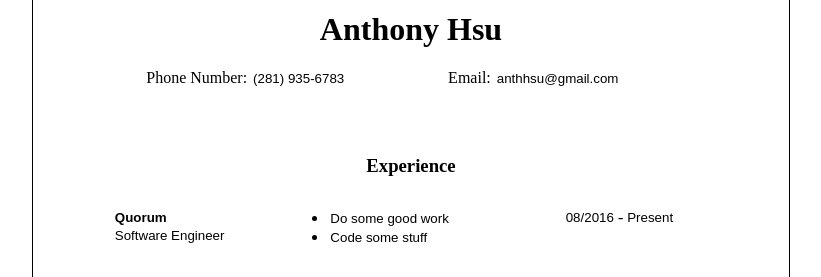
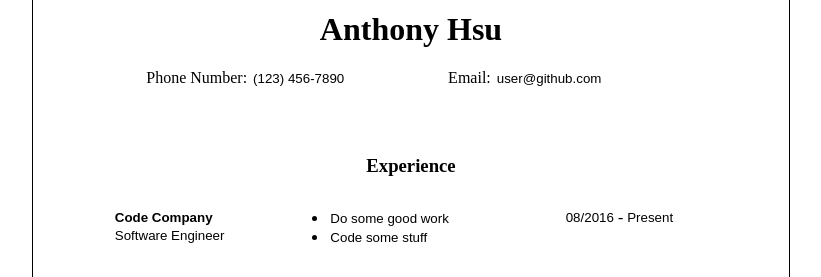
Before and after one commit to anthony-hsu/cv-project, a React (Create React App) app: page / in a window 1280 px wide. Shown: the part 128-405 px from the top of the page, without its empty margins (229-1050 px from the left). Built offline with nearby package versions, Linux system fonts and the light colour scheme.

Commit message:
Replace with dummy info

```diff
--- a/public/index.html
+++ b/public/index.html
@@ -22,7 +22,7 @@
       work correctly both with client-side routing and a non-root public URL.
       Learn how to configure a non-root public URL by running `npm run build`.
     -->
-    <title>React App</title>
+    <title>CV App</title>
   </head>
   <body>
     <noscript>You need to enable JavaScript to run this app.</noscript>
--- a/src/components/ExperienceItem.js
+++ b/src/components/ExperienceItem.js
@@ -6,7 +6,7 @@ class ExperienceItem extends Component {
     super(props);
 
     this.state = {
-      company: "Quorum",
+      company: "Code Company",
       role: "Software Engineer",
       start: "08/2016",
       end: "Present",
--- a/src/components/General.js
+++ b/src/components/General.js
@@ -6,8 +6,8 @@ class General extends Component {
 
     this.state = {
       name: "Anthony Hsu",
-      phone: "(281) 935-6783",
-      email: "anthhsu@gmail.com",
+      phone: "(123) 456-7890",
+      email: "user@github.com",
     };
   }
 
```
Also changed, not shown: package.json (+8 -2 lines), 1 other file (tests, documents, lock files or other folders).
